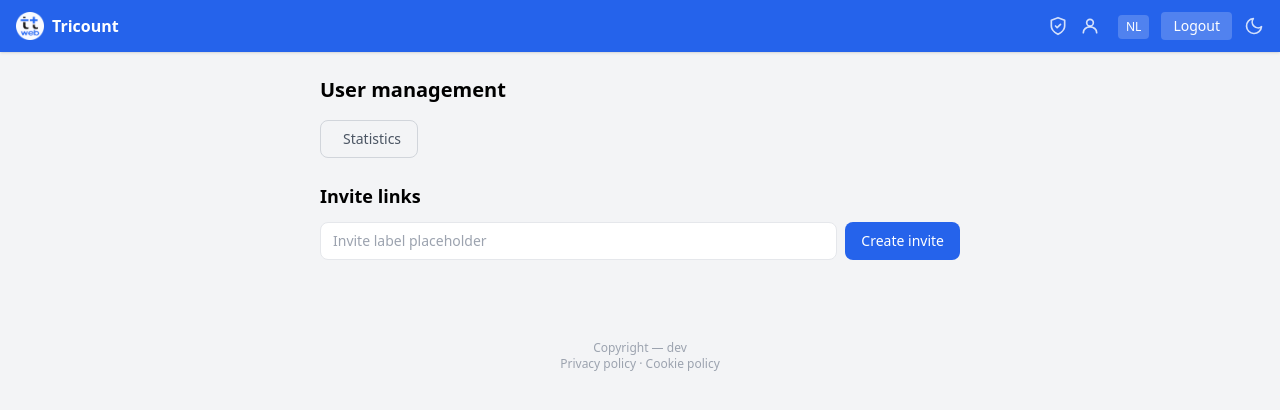
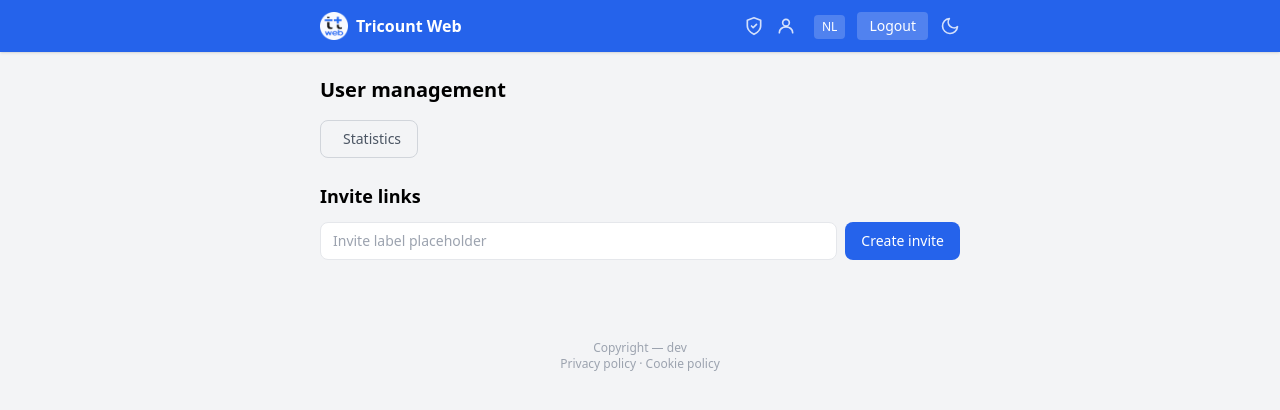
Before and after one commit to geertmeersman/tricount-web, a Flask app: page /admin in a window 1280 px wide. Shown: the top 410 px of the page. Run offline with Flask 3, Linux system fonts and the light colour scheme; the visitor is signed in with stand-in values (Sample User, id 1); data that the repository does not hold is empty.

Commit message:
fix: update navbar layout and rename title to 'Tricount Web'

```diff
--- a/templates/base.html
+++ b/templates/base.html
@@ -31,10 +31,11 @@
 <body class="bg-gray-100 dark:bg-gray-900 min-h-screen">
 
 {% block navbar %}
-<nav class="bg-blue-600 text-white px-4 py-3 flex items-center justify-between shadow">
+<nav class="bg-blue-600 text-white shadow">
+<div class="max-w-2xl mx-auto px-4 py-3 flex items-center justify-between">
   <a href="{{ url_for('index') }}" class="flex items-center gap-2">
     <img src="{{ url_for('static', filename='favicon.png') }}" class="w-7 h-7" alt="Tricount">
-    <span class="font-bold">Tricount</span>
+    <span class="font-bold">Tricount Web</span>
   </a>
   {% if current_user.is_authenticated %}
   <div class="flex items-center gap-3">
@@ -72,6 +73,7 @@
     </button>
   </div>
   {% endif %}
+</div>
 </nav>
 {% endblock %}
 
```
